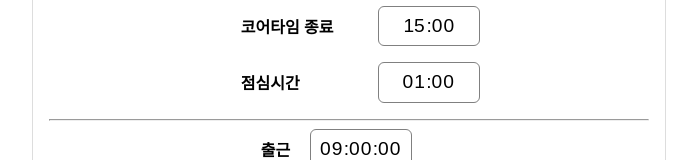
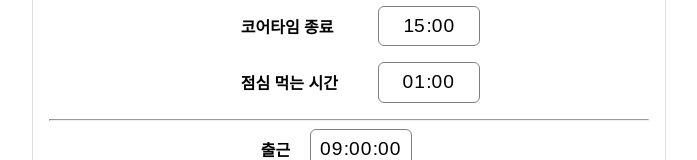
Before and after one commit to wlstjdwkd/40TimeCalculator, a React (Create React App) app in the folder frontend/time_calculator/: page / in a window 1280 px wide. Shown: the part 244-404 px from the top of the page, without its empty margins (291-988 px from the left). Built offline with nearby package versions, Linux system fonts and the light colour scheme; the HTML template or start-up script is replaced by a standard one.

Commit message:
fix : deploy CNAME

```diff
--- a/frontend/time_calculator/src/App.js
+++ b/frontend/time_calculator/src/App.js
@@ -233,7 +233,7 @@ function App() {
 
       {/* 점심시간 */}
       <div style={rowStyle}>
-        <label style={labelStyle}>점심시간</label>
+        <label style={labelStyle}>점심 먹는 시간</label>
         <div className="timePickerBig">
           <TimePicker
             onChange={setLunchBreakTime}
```
Also changed, not shown: 1 other file (tests, documents, lock files or other folders).
